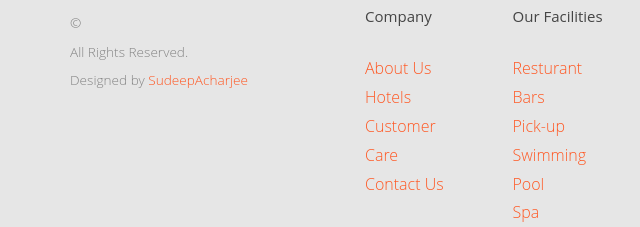
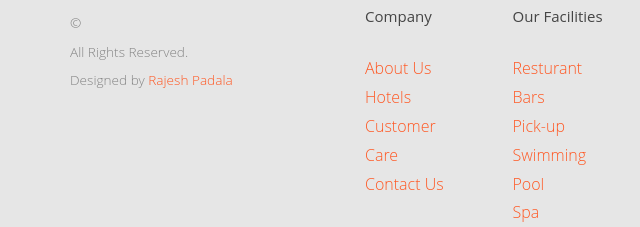
Before and after one commit to Tstark3000/Hotel-Website, a plain HTML site: page luxe/index.html in a window 1280 px wide. Shown: the part 4934-5161 px from the top of the page, 0-640 px from the left. Drawn offline with Linux system fonts and the light colour scheme; files whose address does not match are found by name.

Commit message:
Update index.html

```diff
--- a/luxe/index.html
+++ b/luxe/index.html
@@ -543,7 +543,7 @@
 				<div class="col-md-3">
 					<div class="copyright">
 						<p><small>&copy; <br> All Rights Reserved. <br>
-						Designed by <a href="http://sudeep-portfolio.nelify.app" target="_blank">SudeepAcharjee</a> <br> </p>
+						Designed by <a>Rajesh Padala</a> <br> </p>
 					</div>
 				</div>
 				<div class="col-md-6">
```
